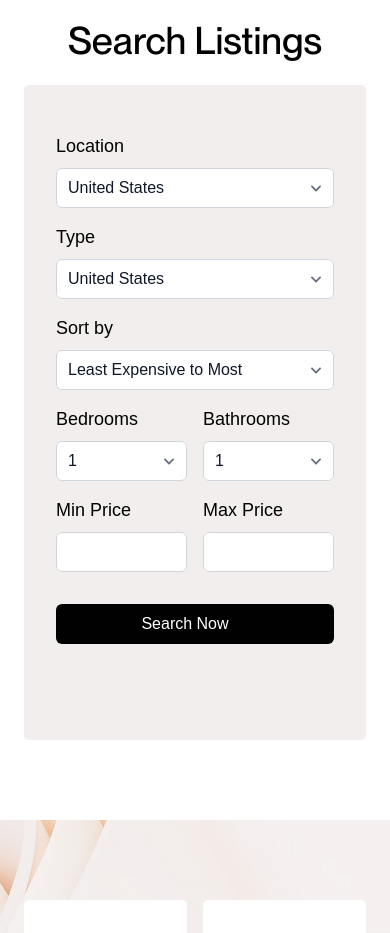
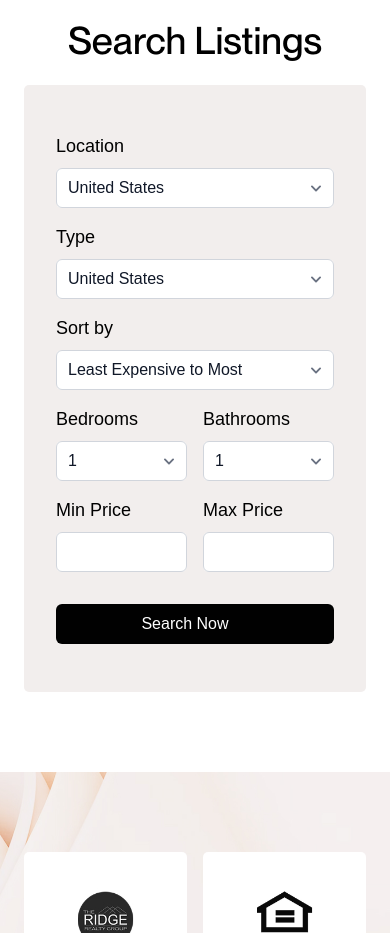
Before and after one commit to stevenzct/MarciMetzger, a Next.js app: page / in a window 390 px wide. Shown: the part 3640-4573 px from the top of the page. Built offline with nearby package versions, Linux system fonts and the light colour scheme.

Commit message:
style: adjust spacing in searchListing section

```diff
--- a/components/homepage/SearchListings.tsx
+++ b/components/homepage/SearchListings.tsx
@@ -30,7 +30,7 @@ const SearchListings = () => {
 
               <div className="bg-[#F2EEED] rounded-[5px]">
                 <form className="px-8 py-12">
-                  <div className="mb-4">
+                  <div className="md:mb-4">
                     <label
                       htmlFor="email"
                       className="block mb-2 text-[18px] font-medium text-black dark:text-white"
@@ -186,7 +186,7 @@ const SearchListings = () => {
                       </div>
                     </div>
 
-                    <button className="col-start-1 row-start-1 w-full appearance-none rounded-md bg-[#010101] mb-8 py-2 pr-8 pl-3 text-base text-white sm:text-sm/6 mt-[32px]">
+                    <button className="col-start-1 row-start-1 w-full appearance-none rounded-md bg-[#010101] md:mb-8 py-2 pr-8 pl-3 text-base text-white sm:text-sm/6 mt-[32px]">
                       Search Now
                     </button>
                   </div>
```
